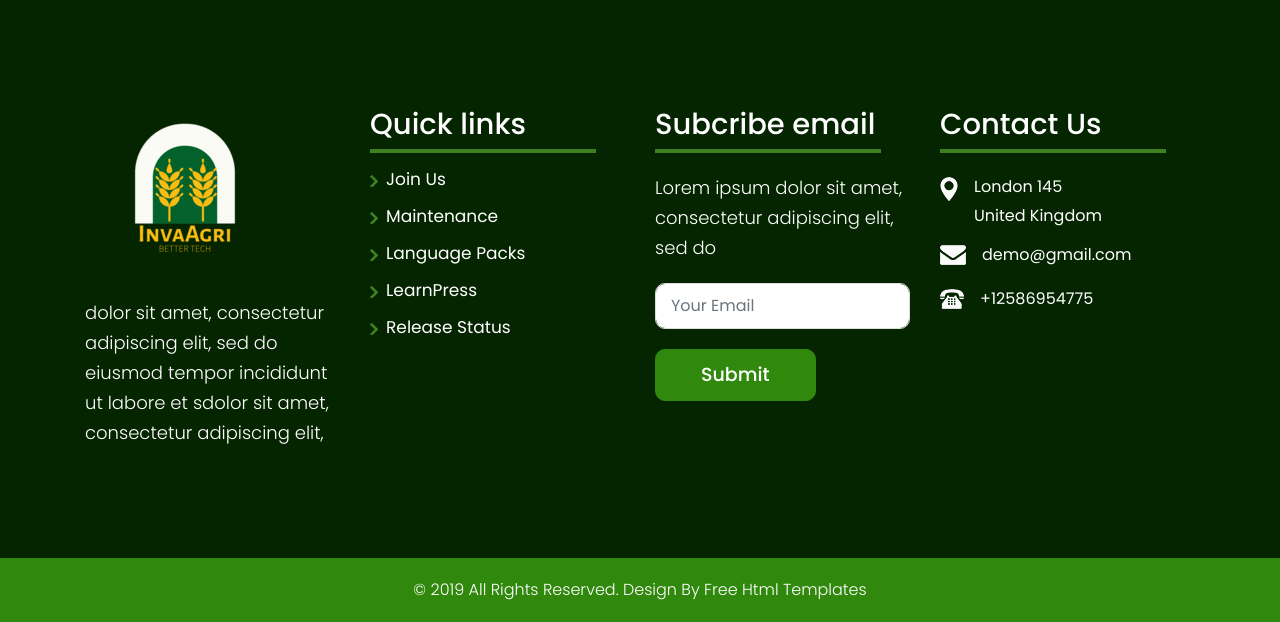
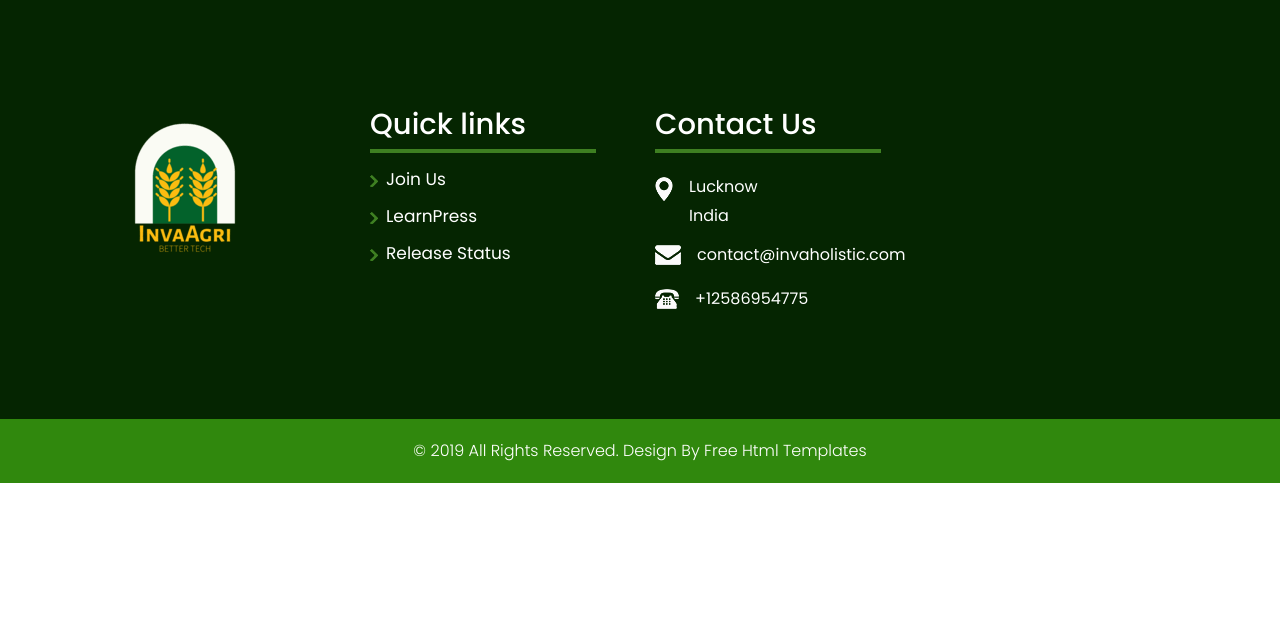
Before and after one commit to hkumar1406/invaAgriWebsite, a plain HTML site: page index.html in a window 1280 px wide. Shown: the part 3897-4519 px from the top of the page. After the commit the page ends 4380 px from the top, so only its background shows below. Drawn offline with nearby package versions, Linux system fonts and the light colour scheme; some packages are replaced by stand-ins of ours.

Commit message:
Update index.html

```diff
--- a/index.html
+++ b/index.html
@@ -489,7 +489,7 @@
                     <div class="col-xl-3 col-lg-3 col-md-6 col-sm-12">
                         <div class="address">
                             <a href="index.html"> <img src="images/logo.png" alt="logo" /></a>
-                            <p>dolor sit amet, consectetur adipiscing elit, sed do eiusmod tempor incididunt ut labore et sdolor sit amet, consectetur adipiscing elit, </p>
+<!--                             <p>dolor sit amet, consectetur adipiscing elit, sed do eiusmod tempor incididunt ut labore et sdolor sit amet, consectetur adipiscing elit, </p> -->
                         </div>
                     </div>
                     <div class="col-xl-3 col-lg-3 col-md-6 col-sm-12">
@@ -497,22 +497,22 @@
                             <h3>Quick links</h3>
                             <ul class="Links_footer">
                                 <li><img src="icon/3.png" alt="#" /> <a href="#"> Join Us</a> </li>
-                                <li><img src="icon/3.png" alt="#" /> <a href="#">Maintenance</a> </li>
-                                <li><img src="icon/3.png" alt="#" /> <a href="#">Language Packs</a> </li>
+<!--                                 <li><img src="icon/3.png" alt="#" /> <a href="#">Maintenance</a> </li>
+                                <li><img src="icon/3.png" alt="#" /> <a href="#">Language Packs</a> </li> -->
                                 <li><img src="icon/3.png" alt="#" /> <a href="#">LearnPress</a> </li>
                                 <li><img src="icon/3.png" alt="#" /> <a href="#">Release Status</a> </li>
                             </ul>
                         </div>
                     </div>
 
-                    <div class="col-xl-3 col-lg-3 col-md-6 col-sm-12">
+<!--                     <div class="col-xl-3 col-lg-3 col-md-6 col-sm-12">
                         <div class="address">
                             <h3>Subcribe email</h3>
                             <p>Lorem ipsum dolor sit amet, consectetur adipiscing elit, sed do </p>
                             <input class="form-control" placeholder="Your Email" type="type" name="Your Email">
                             <button class="submit-btn">Submit</button>
                         </div>
-                    </div>
+                    </div> -->
 
                     <div class="col-xl-3 col-lg-3 col-md-6 col-sm-12">
                         <div class="address">
@@ -520,10 +520,10 @@
 
                             <ul class="loca">
                                 <li>
-                                    <a href="#"><img src="icon/loc.png" alt="#" /></a>London 145
-                                    <br>United Kingdom </li>
+                                    <a href="#"><img src="icon/loc.png" alt="#" /></a>Lucknow
+                                    <br>India </li>
                                 <li>
-                                    <a href="#"><img src="icon/email.png" alt="#" /></a>demo@gmail.com </li>
+                                    <a href="#"><img src="icon/email.png" alt="#" /></a>contact@invaholistic.com</li>
                                 <li>
                                     <a href="#"><img src="icon/call.png" alt="#" /></a>+12586954775 </li>
                             </ul>
```
